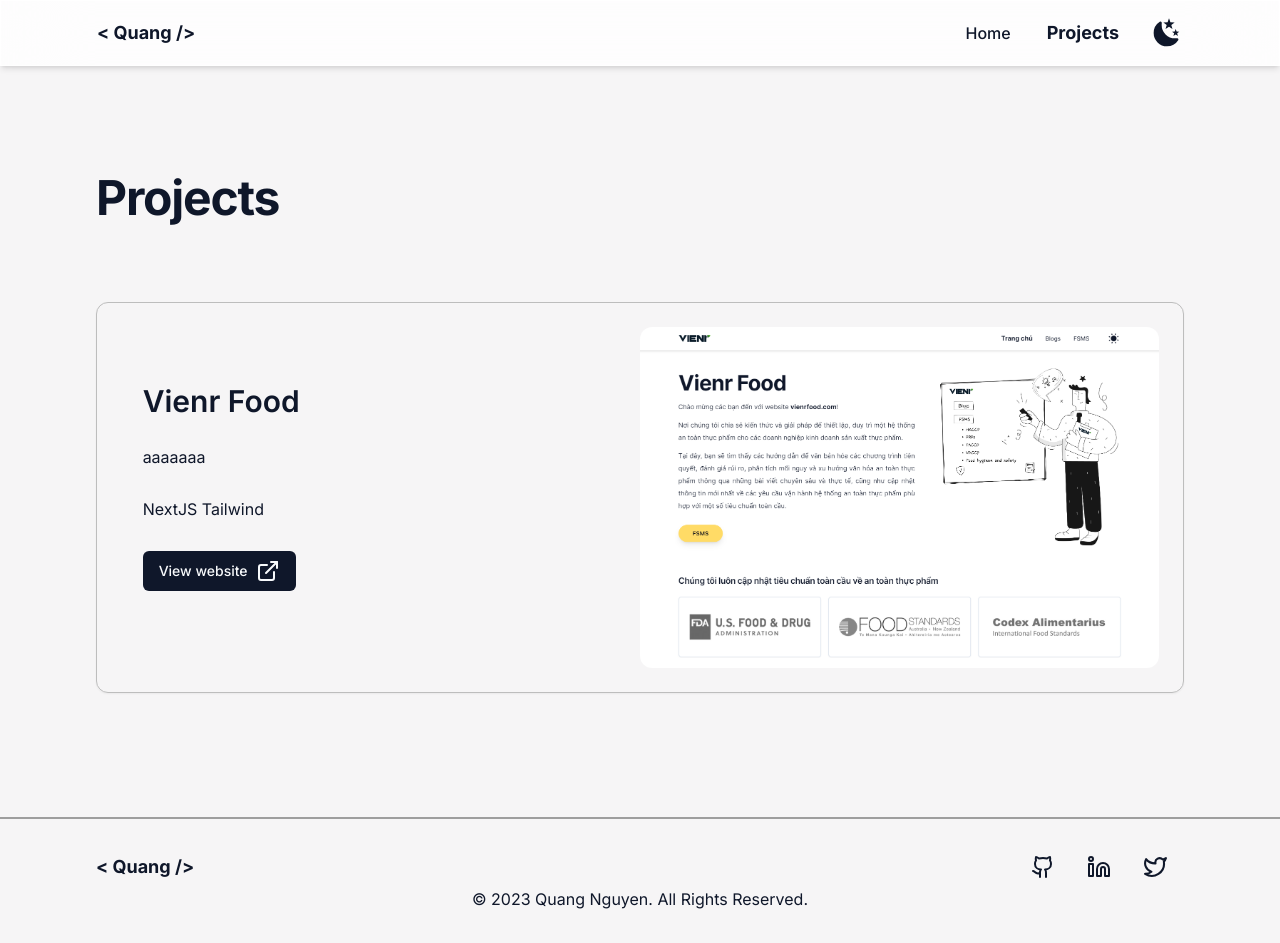
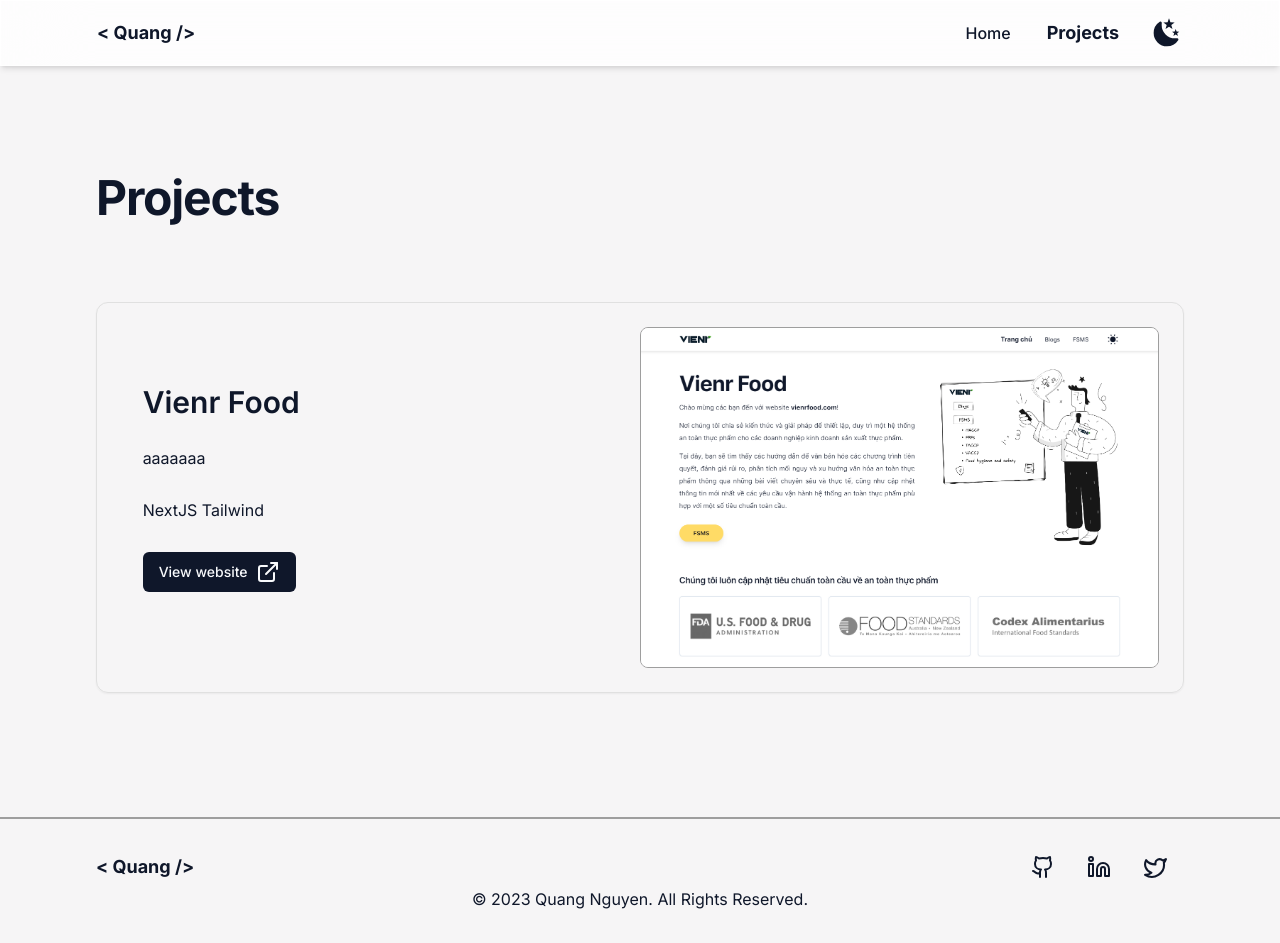
Before and after one commit to quangnvo/qn, a Next.js app: page /projects in a window 1280 px wide. Built offline with nearby package versions, Linux system fonts and the light colour scheme.

Commit message:
modify project card

```diff
--- a/components/project-card.tsx
+++ b/components/project-card.tsx
@@ -15,7 +15,7 @@ export default function createProjectCard({ title, description, techStack, link,
 
     return (
         <div
-            className="w-full p-6 my-10 rounded-xl border border-gray-400 shadow-sm flex items-center"
+            className="w-full p-6 my-10 rounded-xl border border-gray-300 shadow-sm flex items-center"
         >
             <div className="grid grid-cols-1 md:grid-cols-12 ">
 
@@ -52,13 +52,13 @@ export default function createProjectCard({ title, description, techStack, link,
 
                 {/* Project Feature Image */}
                 <div className="col-span-6 mt-4 md:mt-0">
-                    <div className='w-full flex justify-end items-center'>
+                    <div className='w-full flex justify-end items-center border border-gray-500 rounded-lg overflow-hidden'>
                         <Image
                             src={featureImageLink}
                             alt='project picture'
                             width={1000}
                             height={500}
-                            className='rounded-xl object-fill'
+                            className='object-fill'
                         />
                     </div>
 
```
